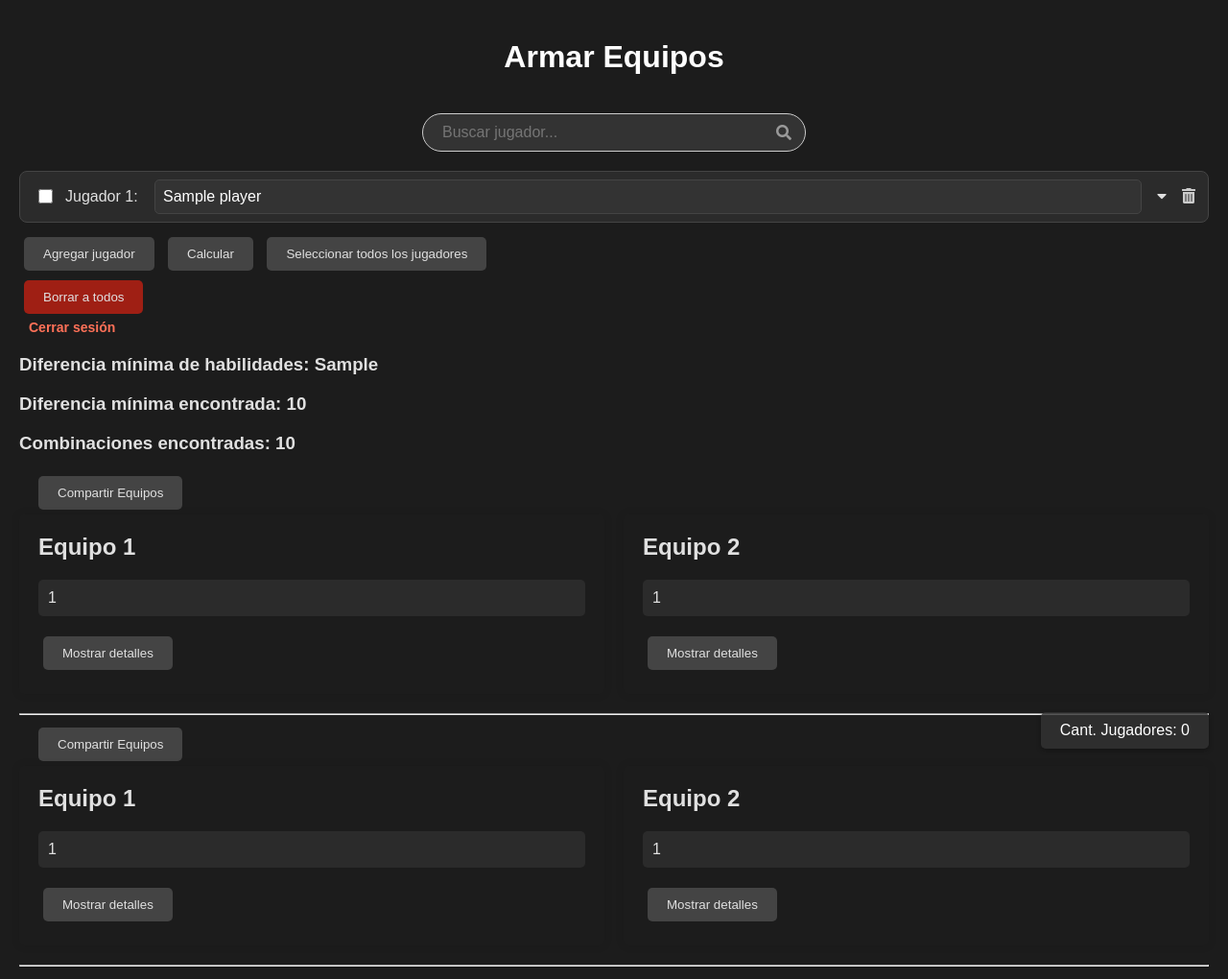
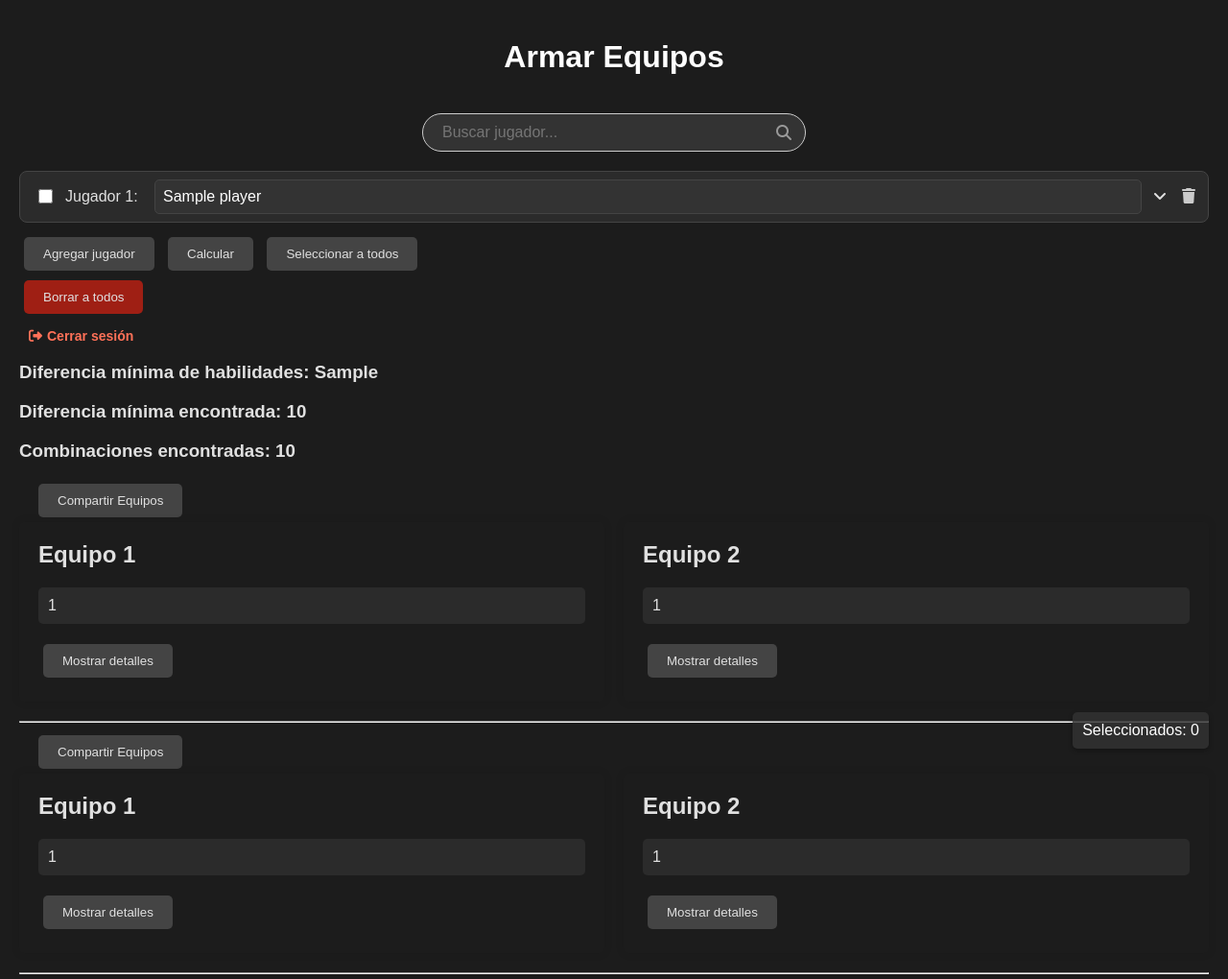
Before and after one commit to fedecarboni7/teams-optimizer, a FastAPI app: template templates/index.html in a window 1280 px wide. Shown: the top 1020 px of the page at 96% size. Run offline with FastAPI, Linux system fonts and the light colour scheme; the template is opened without the code that fills it: most values are stand-ins (such as "Sample title", 1, 10 or a date in 2020); parts of the project's set-up code (start-up, migrations or seed data) failed here and were passed over; some libraries are stand-ins or nearby versions.

Commit message:
mejoras ui

```diff
--- a/app/database.py
+++ b/app/database.py
@@ -53,6 +53,9 @@ class Player(Base):
     user_id = Column(Integer, ForeignKey("users.id"))
     user = relationship("User", back_populates="players")
 
+# Create all tables in the database
+if LOCAL_DB:
+    Base.metadata.create_all(engine)
 
 def get_db():
     db = SessionLocal()
--- a/static/css/style.css
+++ b/static/css/style.css
@@ -13,17 +13,23 @@ h1 {
 }
 
 a.logout-link {
-    color: #ff7158; /* Color del enlace */
-    text-decoration: none; /* Quitar subrayado */
-    margin-top: 10px; /* Espacio arriba */
-    margin-left: 10px; /* Espacio a la izquierda */
-    font-size: 14px; /* Tamaño de fuente */
-    font-weight: bold; /* Negrita */
-    transition: color 0.3s ease; /* Transición suave del color */
+    color: #ff7158;
+    text-decoration: none;
+    margin-top: 10px;
+    margin-left: 10px;
+    font-size: 14px;
+    font-weight: bold;
+    transition: color 0.3s ease;
+    display: flex;
+    align-items: center;
 }
 
 a.logout-link:hover {
     color: #c5413d;
+}
+
+.logout-link i {
+    margin-right: 5px;
 }
 
 .player-container {
@@ -76,6 +82,14 @@ a.logout-link:hover {
 .player-score {
     font-size: 16px;
     margin-top: 5px;
+}
+
+.toggle-icon {
+    transition: transform 0.3s ease;
+}
+
+.rotate {
+    transform: rotate(180deg);
 }
 
 .toggle-details {
@@ -248,7 +262,7 @@ th {
     right: 20px;
     background-color: #333333d0;
     color: white;
-    padding: 10px 20px;
+    padding: 10px 10px;
     border-radius: 5px;
     box-shadow: 0px 2px 5px rgba(0, 0, 0, 0.3);
     font-size: 16px;
@@ -305,14 +319,14 @@ th {
 
 #scroll-button {
     position: fixed;
-    bottom: 20px;
-    right: 200px;
+    bottom: 18px;
+    right: 164px;
     background-color: transparent;
     padding: 0;
     font-size: 24px;
     cursor: pointer;
     display: block;
-    color: #000000d9;
+    color: #cbcbcb;
 }
 
 #scroll-button:hover {
--- a/static/js/script.js
+++ b/static/js/script.js
@@ -35,7 +35,7 @@ function addPlayer() {
     const toggleButton = document.createElement("button");
     toggleButton.className = "toggle-details";
     toggleButton.type = "button";
-    toggleButton.innerHTML = '<i class="fas fa-caret-up"></i>';
+    toggleButton.innerHTML = '<i class="fa-solid fa-angle-up toggle-icon"></i>';
     toggleButton.addEventListener("click", function() {
         toggleDetails(this);
     });
@@ -178,15 +178,16 @@ function validateForm(event) {
 
 function toggleDetails(button) {
     const details = button.parentNode.nextElementSibling;
+    const icon = button.querySelector('.toggle-icon');
 
     if (details.style.maxHeight === "0px") {
         details.style.maxHeight = details.scrollHeight + "px";
         details.style.paddingBottom = "5px";
-        button.innerHTML = '<i class="fas fa-caret-up"></i>';
+        icon.classList.add('rotate');
     } else {
         details.style.maxHeight = "0px";
         details.style.paddingBottom = "0px";
-        button.innerHTML = '<i class="fas fa-caret-down"></i>';
+        icon.classList.remove('rotate');
     }
 }
 
@@ -200,9 +201,9 @@ function toggleSelectPlayers() {
     });
 
     if (allSelected) {
-        toggleButton.textContent = "Seleccionar todos los jugadores";
+        toggleButton.textContent = "Seleccionar a todos";
     } else {
-        toggleButton.textContent = "Deseleccionar todos los jugadores";
+        toggleButton.textContent = "Deseleccionar a todos";
     }
 
     updateSelectedCount();
@@ -270,20 +271,21 @@ document.addEventListener('DOMContentLoaded', function() {
     });
 });
 
-function scrollToBottom() {
-    const scrollButton = document.getElementById('scroll-button');
-    if (window.scrollY + window.innerHeight >= document.body.scrollHeight) {
-        window.scrollTo({ top: 0, behavior: 'smooth' });
-    } else {
-        window.scrollTo({ top: document.body.scrollHeight, behavior: 'smooth' });
+function scrollToSubmit() {
+    const submitBtn = document.getElementById('submitBtn');
+    if (submitBtn) {
+        submitBtn.scrollIntoView({ behavior: 'smooth' });
     }
 }
 
 // Evento para mostrar u ocultar el botón dependiendo de la posición de la página
 window.addEventListener('scroll', function() {
     const scrollButton = document.getElementById('scroll-button');
-    // Añadimos una pequeña tolerancia para asegurar la detección del fondo de la página
-    if (window.scrollY + window.innerHeight >= document.body.scrollHeight - 2) {
+    const submitBtn = document.getElementById('submitBtn');
+    const submitBtnPosition = submitBtn.getBoundingClientRect().top + window.scrollY;
+    const windowBottom = window.scrollY + window.innerHeight;
+
+    if (windowBottom >= submitBtnPosition) {
         scrollButton.style.display = 'none';
     } else {
         scrollButton.style.display = 'block';
--- a/templates/index.html
+++ b/templates/index.html
@@ -9,7 +9,7 @@
     <link rel="icon" type="image/png" sizes="16x16" href="../static/favicon/favicon-16x16.png">
     <link rel="manifest" href="../static/favicon/site.webmanifest">
     <link rel="stylesheet" type="text/css" href="/static/css/style.css">
-    <link rel="stylesheet" href="https://cdnjs.cloudflare.com/ajax/libs/font-awesome/5.15.4/css/all.min.css">
+    <link rel="stylesheet" href="https://cdnjs.cloudflare.com/ajax/libs/font-awesome/6.6.0/css/all.min.css">
     <script src="static/js/script.js"></script>
 </head>
 <body>
@@ -29,10 +29,10 @@
                     <label>Jugador {{ loop.index }}:</label>
                     <input type="text" name="names" value="{{ player.name }}" required>
                     <button class="toggle-details" type="button" onclick="toggleDetails(this)">
-                        <i class="fas fa-caret-down"></i>
+                        <i class="fa-solid fa-angle-down toggle-icon"></i>
                     </button>
                     <button class="delete-button" type="button" onclick="deletePlayer('{{ player.id }}')">
-                        <i class="fas fa-trash-alt"></i>
+                        <i class="fa-solid fa-trash"></i>
                     </button>
                 </div>
                 <div class="details-container" style="max-height: 0px;">
@@ -80,11 +80,13 @@
         </div>
         <button type="button" onclick="addPlayer()">Agregar jugador</button>
         <button type="submit" id="submitBtn">Calcular</button>
-        <button type="button" id="toggle-select-button" onclick="toggleSelectPlayers()">Seleccionar todos los jugadores</button>
+        <button type="button" id="toggle-select-button" onclick="toggleSelectPlayers()">Seleccionar a todos</button>
     </form>
     <button class="reset-button" type="button" onclick="reset()">Borrar a todos</button>
     <br>
-    <a href="/logout" class="logout-link">Cerrar sesión</a>
+    <a href="/logout" class="logout-link">
+        <i class="fa-solid fa-right-from-bracket"></i> Cerrar sesión
+    </a>
 
     {% if teams %}
         <h3>Diferencia mínima de habilidades: {{ min_difference }}</h3>
@@ -95,7 +97,7 @@
             {% if len_teams > 2 %}
                 <p>Opción {{ i // 2 + 1 }}</p>
             {% endif %}
-            <button class="share-button" id="shareButton{{ i // 2  + 1 }}" onclick="compartirEquipos(this)">Compartir Equipos</button>
+            <button type="button" class="share-button" id="shareButton{{ i // 2  + 1 }}" onclick="compartirEquipos(this)">Compartir Equipos</button>
             <div class="team-container" id="resultados-equipos{{ i // 2  + 1 }}">
                 <div class="team">
                     <h2>Equipo 1</h2>
@@ -172,13 +174,15 @@
     {% endif %}
 
     <div id="floating-button">
-        Cant. Jugadores: <span id="selected-count">0</span>
+        Seleccionados: <span id="selected-count">0</span>
         <div id="selected-players-list" class="hidden">
             <ul id="selected-players-ul"></ul>
         </div>
     </div>
 
-    <button id="scroll-button" onclick="scrollToBottom()">⬇️</button>
+    <button type="button" id="scroll-button" onclick="scrollToSubmit()">
+        <i class="fa-solid fa-circle-down"></i>
+    </button>
 
 </body>
 </html>
```
